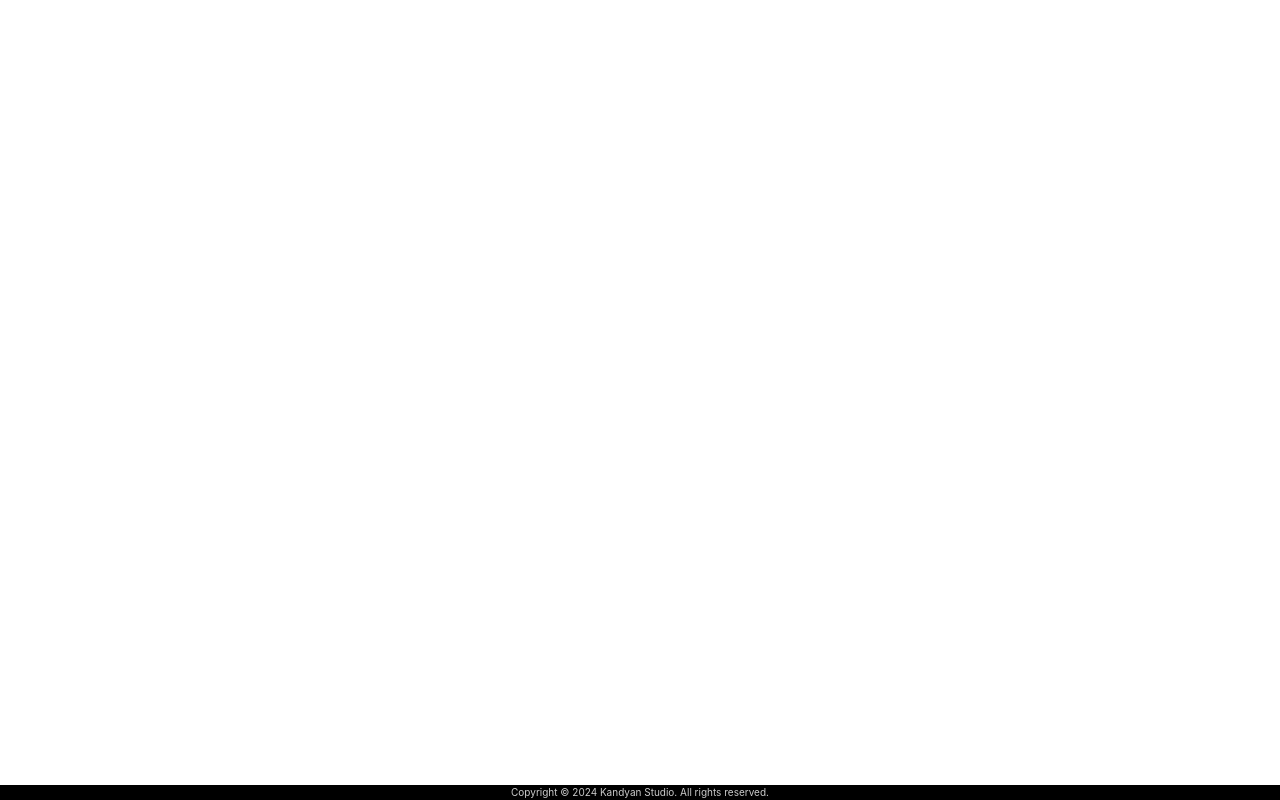
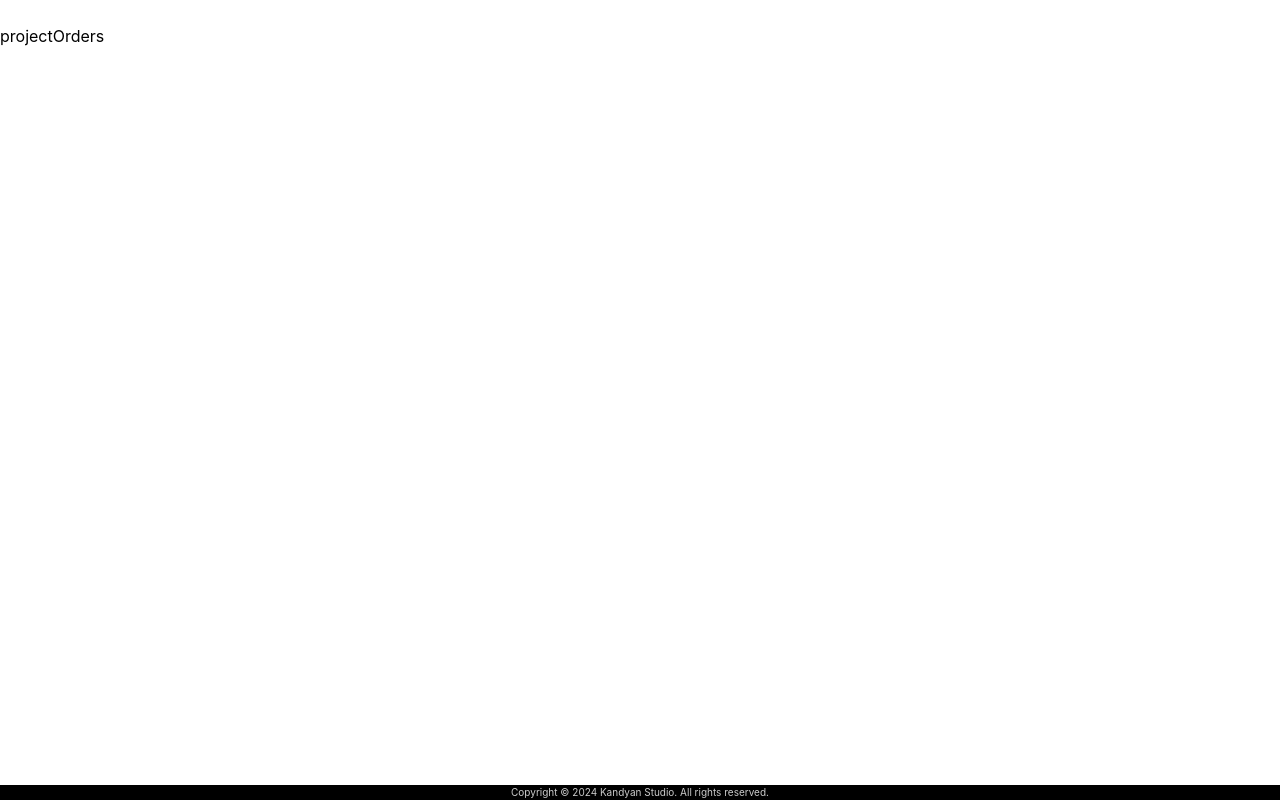
Before and after one commit to ITP-T067/T067-Kandyan-Studio, a React (Create React App) app in the folder frontend/: page /creator/projectOrders in a window 1280 px wide. Built offline with nearby package versions, Linux system fonts and the light colour scheme.

Commit message:
Create routes, and pages
Added dependencies, created routes for pages, and added two new pages under the creator.

```diff
--- a/frontend/package.json
+++ b/frontend/package.json
@@ -13,6 +13,7 @@
     "postcss-cli": "^11.0.0",
     "react": "^18.2.0",
     "react-dom": "^18.2.0",
+    "react-router-dom": "^6.22.3",
     "react-scripts": "5.0.1",
     "web-vitals": "^2.1.4"
   },
--- a/frontend/src/index.js
+++ b/frontend/src/index.js
@@ -36,7 +36,8 @@ import ItemList from './pages/manager/stock/items';
 
 
 //Creator Dashboard
-
+import MyProjects from './pages/creator/myProjects.jsx';
+import ProjectOrders from './pages/creator/projectOrders.jsx';
 
 //Supplier Dashboard
 
@@ -63,6 +64,12 @@ root.render(
 
         {/* Manager Dashboard - Event Department */}
 
+        {/* Creator Dashboard*/}
+        <Route path='/creator/' element={<MyProjects/>}/>
+        <Route path='/creator/projectOrders/' element={<ProjectOrders/>}/>
+
+
+
       </Routes>
     </BrowserRouter>
   </React.StrictMode>
--- /dev/null
+++ b/frontend/src/pages/creator/myProjects.jsx
@@ -0,0 +1,7 @@
+import React from 'react'
+
+export default function myProjects() {
+  return (
+    <div>myProjects</div>
+  )
+}
--- a/frontend/src/pages/creator/navbar.jsx
+++ b/frontend/src/pages/creator/navbar.jsx
@@ -10,8 +10,8 @@ import {
 const CreatorNavbar = () => {
 
     const departments = [
-        { title: 'My Projects', link: '' },
-        { title: 'Orders', link: '' },
+        { title: 'My Projects', link: '/creator/' },
+        { title: 'Orders', link: '/creator/projectOrders/' },
         { title: 'Generate Reports', link: '/' },
         { title: 'Inquiries', link: '' },
     ];
--- /dev/null
+++ b/frontend/src/pages/creator/projectOrders.jsx
@@ -0,0 +1,7 @@
+import React from 'react'
+
+export default function projectOrders() {
+  return (
+    <div>projectOrders</div>
+  )
+}
```
Also changed, not shown: 1 other file (tests, documents, lock files or other folders).
